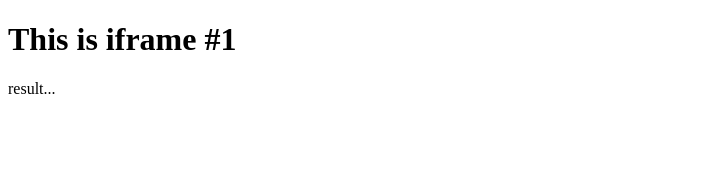
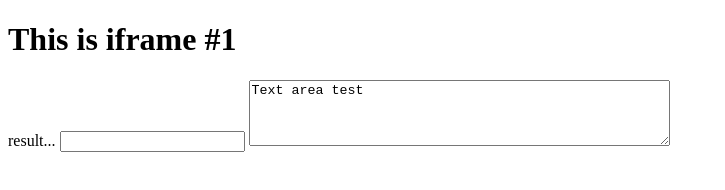
Before and after one commit to chrisribe/iframe-cors-data-storage, a plain HTML site: page iframe-page.html in a window 1280 px wide. Shown: the whole page, without its empty margins (0-725 px from the left). Drawn offline with Linux system fonts and the light colour scheme.

Commit message:
Update iframe-page.html
added input + textarea

```diff
--- a/iframe-page.html
+++ b/iframe-page.html
@@ -9,6 +9,8 @@
 	<h1>This is iframe #1</h1>
 	<p>
 		<span id="result">result...</span>
+		<input type="text" id="fname" name="fname">
+		<textarea id="tarea" name="tarea" rows="4" cols="50">Text area test</textarea>
 	</p>
 
 </body>
```
